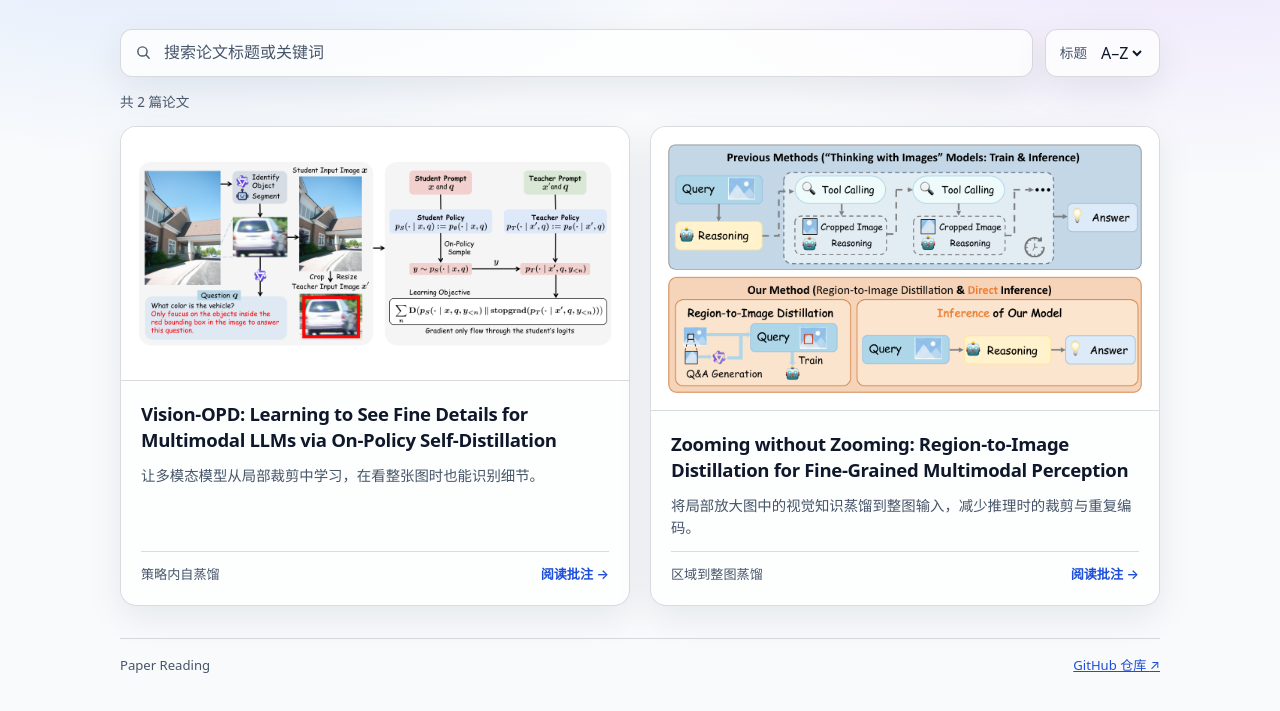
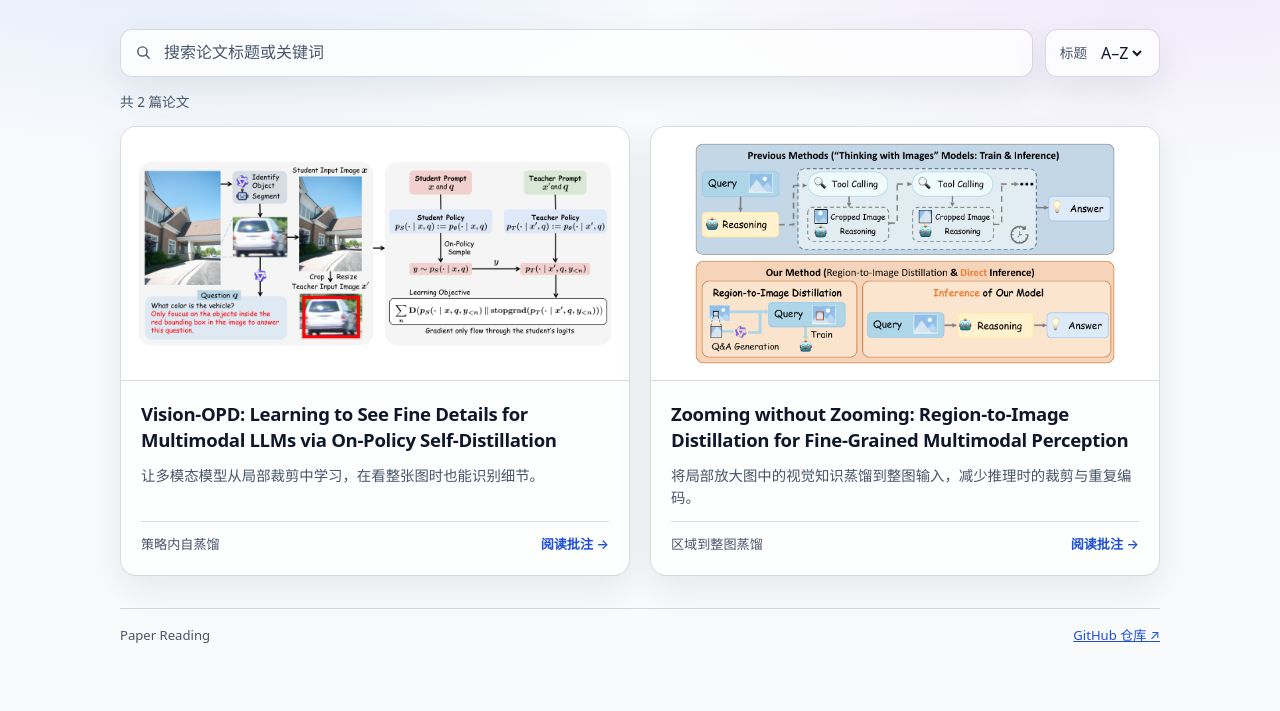
Before and after one commit to get1024/paper-reading, a plain HTML site: page index.html in a window 1280 px wide. Shown: the part 207-918 px from the top of the page. After the commit the page ends 896 px from the top, so only its background shows below. Drawn offline with Linux system fonts and the light colour scheme.

Commit message:
Align paper cover previews

```diff
--- a/index.html
+++ b/index.html
@@ -145,15 +145,16 @@
     .card:hover .open { text-decoration: underline; }
 
     .cover {
-      display: grid;
-      place-items: center;
+      display: block;
+      flex: none;
+      width: 100%;
+      height: auto;
       aspect-ratio: 2 / 1;
+      object-fit: contain;
       padding: 14px;
       background: #fff;
       border-bottom: 1px solid var(--border);
     }
-
-    .cover img { width: 100%; height: 100%; object-fit: contain; min-height: 0; }
 
     .card-body {
       display: flex;
@@ -257,9 +258,7 @@
     <ul class="grid" id="papers" aria-label="论文列表">
       <li>
         <a class="card" href="./Vision-OPD.html">
-          <div class="cover">
-            <img src="./assets/vision-opd.png" width="1228" height="488" alt="">
-          </div>
+          <img class="cover" src="./assets/vision-opd.png" width="1228" height="488" alt="">
           <div class="card-body">
             <h2 lang="en">Vision-OPD: Learning to See Fine Details for Multimodal LLMs via On-Policy Self-Distillation</h2>
             <p>让多模态模型从局部裁剪中学习，在看整张图时也能识别细节。</p>
@@ -272,9 +271,7 @@
       </li>
       <li>
         <a class="card" href="./Zooming-without-Zooming.html">
-          <div class="cover">
-            <img src="./assets/zooming-without-zooming.png" width="1278" height="679" alt="">
-          </div>
+          <img class="cover" src="./assets/zooming-without-zooming.png" width="1278" height="679" alt="">
           <div class="card-body">
             <h2 lang="en">Zooming without Zooming: Region-to-Image Distillation for Fine-Grained Multimodal Perception</h2>
             <p>将局部放大图中的视觉知识蒸馏到整图输入，减少推理时的裁剪与重复编码。</p>
```
